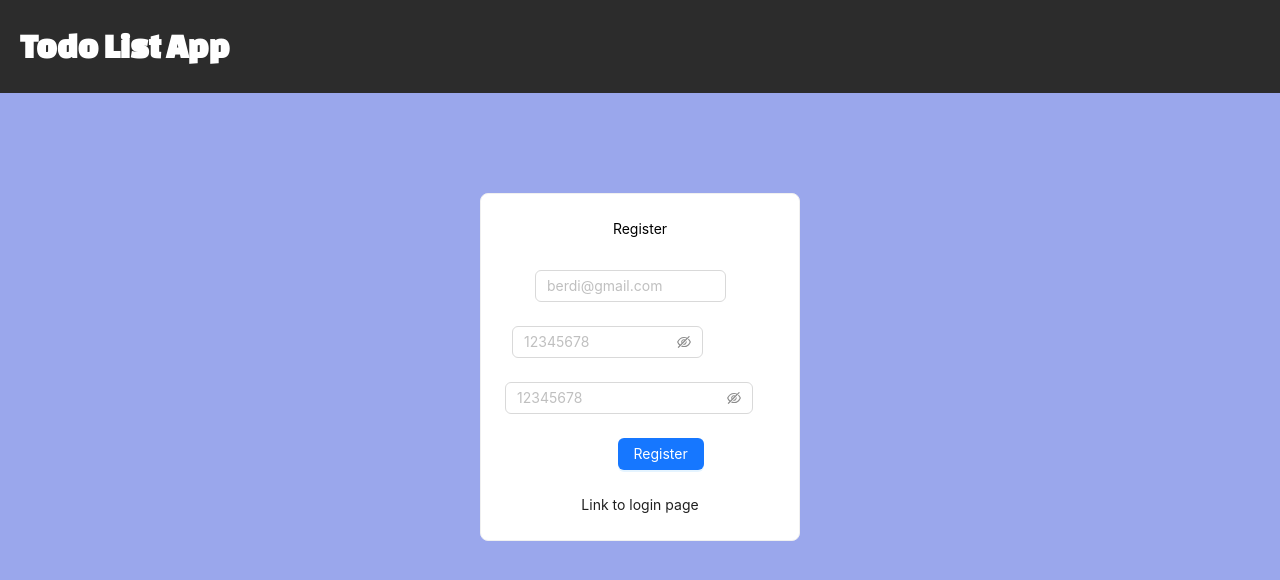
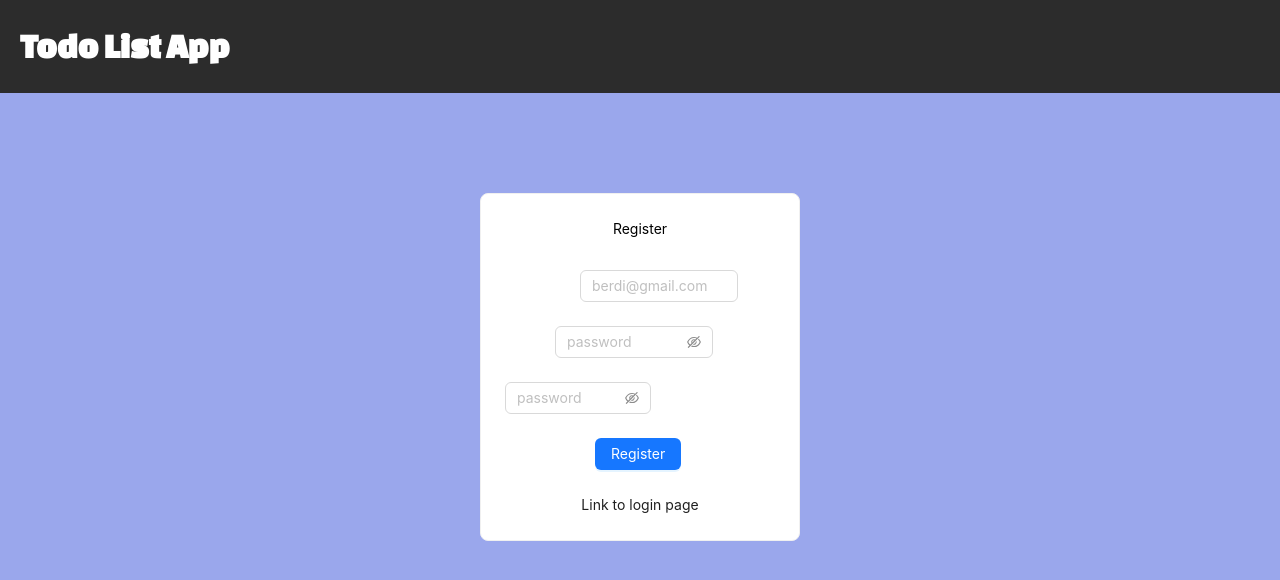
Before and after one commit to Shamil1001/todo-app, a React (Vite) app: page /register in a window 1280 px wide. Shown: the top 580 px of the page. Built offline with nearby package versions, Linux system fonts and the light colour scheme.

Commit message:
submit btn displayed at the center

```diff
--- a/src/pages/login.tsx
+++ b/src/pages/login.tsx
@@ -106,7 +106,7 @@ export default function Login() {
                 onChange={handleLogPassword}
                 // ref={passwordRef}
                 type="password"
-                placeholder="12345678"
+                placeholder="password"
                 value={password}
               />
             </Form.Item>
--- a/src/pages/register.tsx
+++ b/src/pages/register.tsx
@@ -54,6 +54,8 @@ export default function Register() {
       regEmail.length == 0
     ) {
       setUserError("Please, fill the blanks");
+    } else if (regEmail.includes("@")) {
+      setUserError("Please, write email coorectly");
     } else if (
       registerInformation.password !== registerInformation.confirmPassword
     ) {
@@ -90,8 +92,8 @@ export default function Register() {
           </div>
           <Form
             name="basic"
-            labelCol={{ span: 0 }}
-            wrapperCol={{ span: 14 }}
+            // labelCol={{ span: 0 }}
+            // wrapperCol={{ span: 14 }}
             style={{ maxWidth: 600, width: "100%" }}
             initialValues={{ remember: true }}
             onFinish={onFinish}
@@ -101,12 +103,12 @@ export default function Register() {
             <Form.Item
               label="Email"
               labelCol={{ span: 0 }}
-              wrapperCol={{ span: 17 }}
+              wrapperCol={{ span: 14 }}
               name="username"
               rules={[{ message: "Please input your email!" }]}
             >
               <Input
-                style={{ marginLeft: "30px" }}
+                style={{ marginLeft: "75px" }}
                 onChange={handleRegEmail}
                 value={regEmail}
                 placeholder="berdi@gmail.com"
@@ -117,11 +119,11 @@ export default function Register() {
               label="Password"
               name="password"
               labelCol={{ span: 0 }}
-              wrapperCol={{ span: 17 }}
+              wrapperCol={{ span: 14 }}
               rules={[{ message: "Please input your password!" }]}
             >
               <Input.Password
-                style={{ marginLeft: "7px" }}
+                style={{ marginLeft: "50px" }}
                 onChange={(e) =>
                   setRegisterInformation({
                     ...registerInformation,
@@ -129,19 +131,20 @@ export default function Register() {
                   })
                 }
                 // ref={passwordRef}
-                placeholder="12345678"
+                placeholder="password"
                 type="password"
                 value={registerInformation.password}
               />
             </Form.Item>
             <Form.Item
-              label="Password2"
+              label="Confirm password"
               name="password2"
               labelCol={{ span: 0 }}
-              wrapperCol={{ span: 22 }}
+              wrapperCol={{ span: 13 }}
               rules={[{ message: "Please input your password!" }]}
             >
               <Input.Password
+                // style={{ width: "97%" }}
                 onChange={(e) =>
                   setRegisterInformation({
                     ...registerInformation,
@@ -149,7 +152,7 @@ export default function Register() {
                   })
                 }
                 // ref={passwordRef}
-                placeholder="12345678"
+                placeholder="password"
                 type="password"
                 value={registerInformation.confirmPassword}
               />
@@ -166,7 +169,7 @@ export default function Register() {
               </div>
             )}
 
-            <Form.Item wrapperCol={{ offset: 10, span: 16 }}>
+            <Form.Item wrapperCol={{ offset: 8, span: 16 }}>
               <Button onClick={handleRegister} type="primary" htmlType="submit">
                 Register
               </Button>
```
